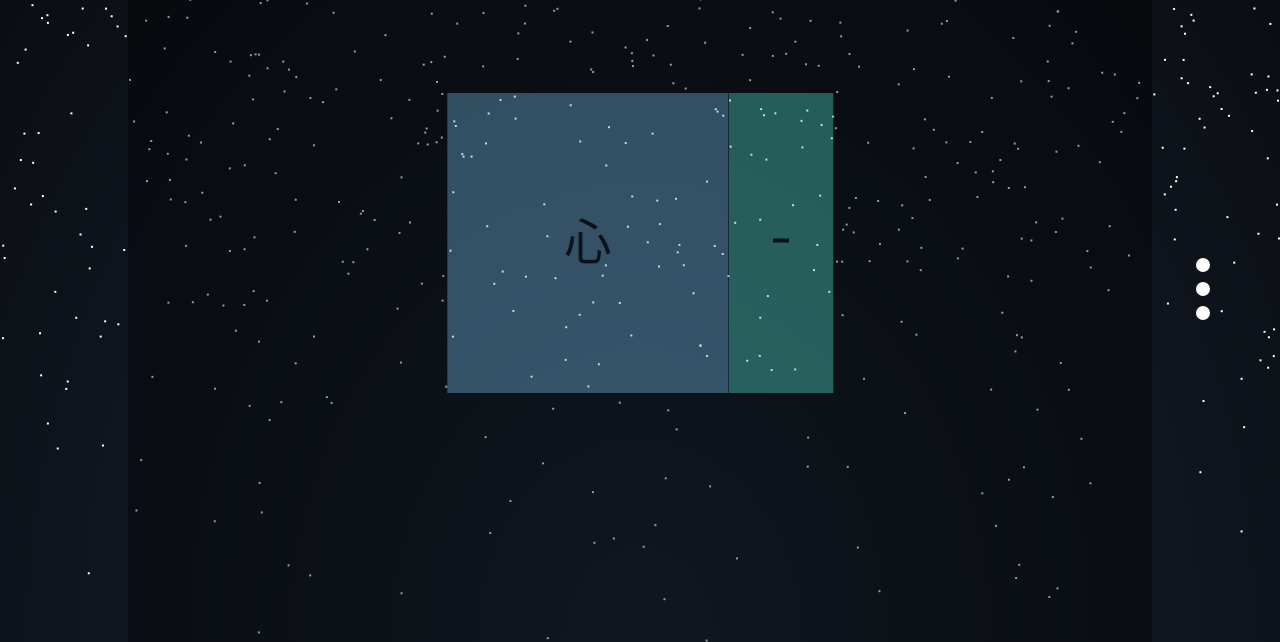
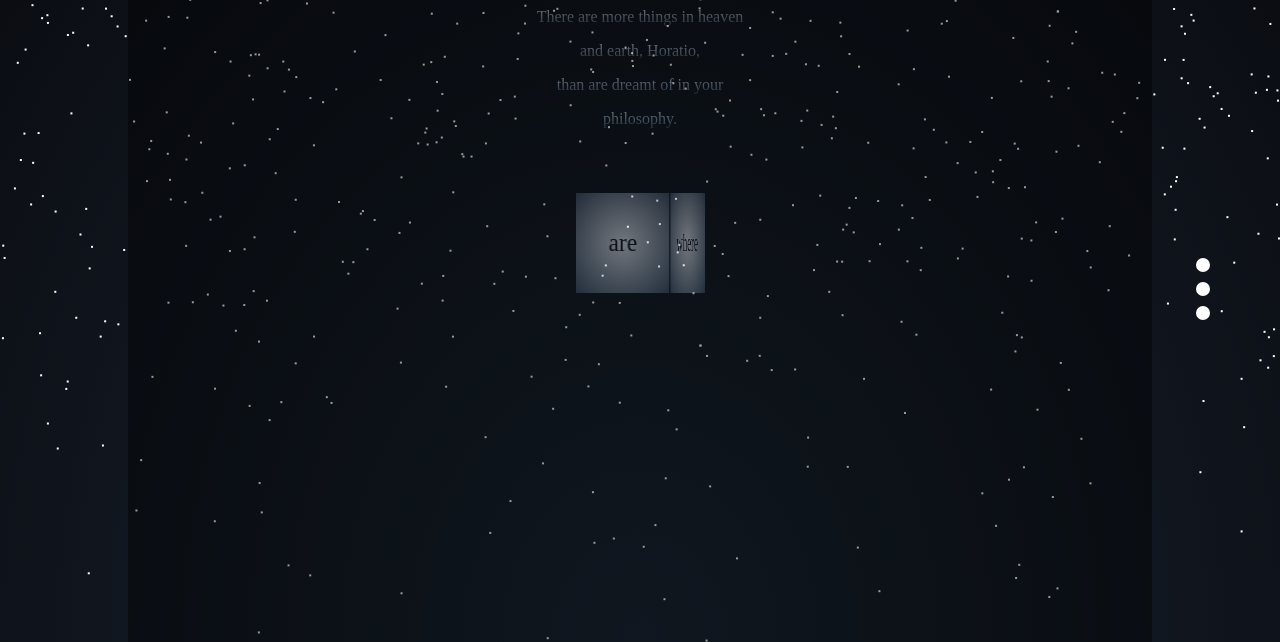
Before and after one commit to aluotianyi/test, a plain HTML site: page index.html in a window 1280 px wide. Shown: the part 158-800 px from the top of the page. Drawn offline with Linux system fonts and the light colour scheme.

Commit message:
渐变色真是太有趣了

```diff
--- a/css/index.css
+++ b/css/index.css
@@ -17,13 +17,32 @@ html,body {
     left:10%;
     z-index: 999;
 }
+.container-box .section-one-info{
+    position: absolute;
+    top:10%;
+    left:50%;
+    transform: translateX(-50%);
+}
+.container-box .section-one-info h1{
+    text-align: center;
+    background: -webkit-radial-gradient(white, #38495a);
+    -webkit-background-clip: text;
+    -webkit-text-fill-color: transparent;
+}
+.section-one-text{
+    text-align: center;
+    width: 271px;
+    background: -webkit-linear-gradient(white, #32526E);
+    -webkit-background-clip: text;
+    -webkit-text-fill-color: transparent;
+}
 .square{
     left:50%;
     top:50%;
     transform: translate(-50%,-50%);
     position:relative;
-    width:300px;
-    height:300px;
+    width:100px;
+    height:100px;
     transform-origin: 0% 0%;
     -webkit-transform-origin:0% 0%;
     transform-style:preserve-3d;
@@ -46,45 +65,46 @@ html,body {
     100%{transform:rotateX(360deg) rotateY(360deg) translate(-50%,-50%)}
 }
 .side{
+    cursor:pointer;
     position:absolute;
     display:block;
-    height:300px;
-    width:300px;
-    line-height: 300px;
+    height:100px;
+    width:100px;
+    line-height: 100px;
     text-align: center;
-    font-size:50px;
+    font-size:25px;
     font-family: 华文彩云;
     border:1px solid black;
 }
 .side1{
-    background:#41C3AC;
-    -webkit-transform:translateZ(150px);
-    transform:translateZ(150px);
+    background: -webkit-radial-gradient(white, #38495a);
+    -webkit-transform:translateZ(50px);
+    transform:translateZ(50px);
 }
 .side2{
-    background:#FF884D;
-    -webkit-transform:rotateY(90deg) translateZ(150px);
-    transform:rotateY(90deg) translateZ(150px);
+    background: -webkit-radial-gradient(white, #38495a);
+    -webkit-transform:rotateY(90deg) translateZ(50px);
+    transform:rotateY(90deg) translateZ(50px);
 }
 .side3{
-    background:#32526E;
-    -webkit-transform:rotateY(180deg) translateZ(150px);
-    transform:rotateY(180deg) translateZ(150px);
+    background: -webkit-radial-gradient(white, #38495a);
+    -webkit-transform:rotateY(180deg) translateZ(50px);
+    transform:rotateY(180deg) translateZ(50px);
 }
 .side4{
-    background:#65A2C5;
-    -webkit-transform:rotateY(270deg) translateZ(150px);
-    transform:rotateY(270deg) translateZ(150px);
+    background: -webkit-radial-gradient(white, #38495a);
+    -webkit-transform:rotateY(270deg) translateZ(50px);
+    transform:rotateY(270deg) translateZ(50px);
 }
 .side5{
-    background:#FFCC5C;
-    -webkit-transform:rotateX(90deg) translateZ(150px);
-    transform:rotateX(90deg) translateZ(150px);
+    background: -webkit-radial-gradient(white, #38495a);
+    -webkit-transform:rotateX(90deg) translateZ(50px);
+    transform:rotateX(90deg) translateZ(50px);
 }
 .side6{
-    background:#FF6B57;
-    -webkit-transform:rotateX(270deg) translateZ(150px);
-    transform:rotateX(270deg) translateZ(150px);
+    background: -webkit-radial-gradient(white, #38495a);
+    -webkit-transform:rotateX(270deg) translateZ(50px);
+    transform:rotateX(270deg) translateZ(50px);
 }
 .container-one{
     background: black;
--- a/index.html
+++ b/index.html
@@ -23,13 +23,20 @@
 <div id="container">
     <div class="section">
         <div class="container-box container-one">
+            <div class="section-one-info">
+                <h1>《The Tempest》</h1>
+                <p class="section-one-text">There are more things in heaven </p>
+                <p class="section-one-text">and earth, Horatio,</p>
+                <p class="section-one-text">than are dreamt of in your </p>
+                <p class="section-one-text">philosophy.</p>
+            </div>
             <div class="square">
-                <div class="side1 side">一</div>
-                <div class="side2 side">意</div>
-                <div class="side3 side">一</div>
-                <div class="side4 side">心</div>
-                <div class="side5 side">路</div>
-                <div class="side6 side">带</div>
+                <div class="side1 side">where</div>
+                <div class="side2 side">going</div>
+                <div class="side3 side">you</div>
+                <div class="side4 side">are</div>
+                <div class="side5 side"></div>
+                <div class="side6 side"></div>
             </div>
         </div>
     </div>
```
